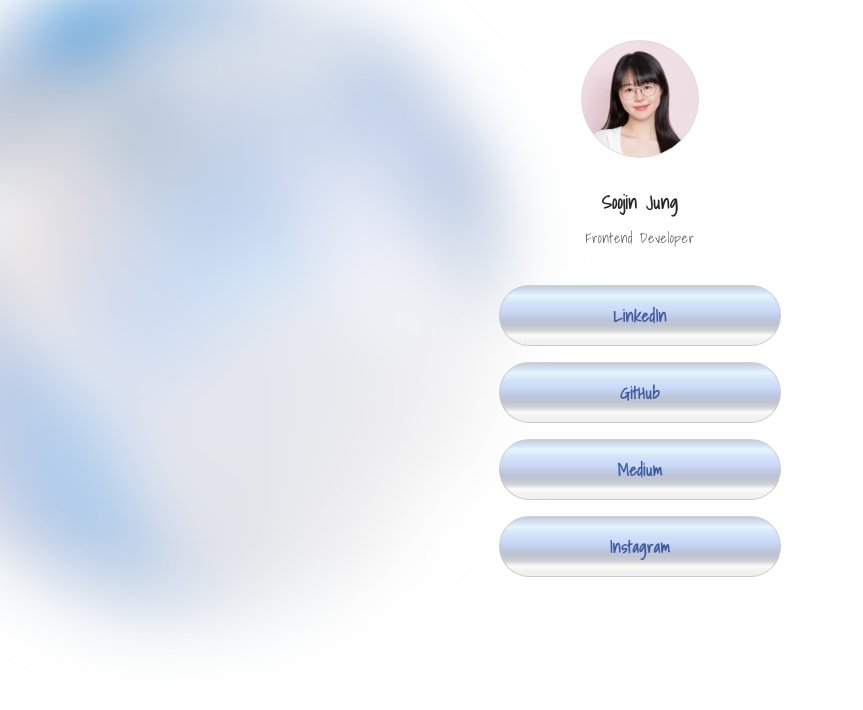
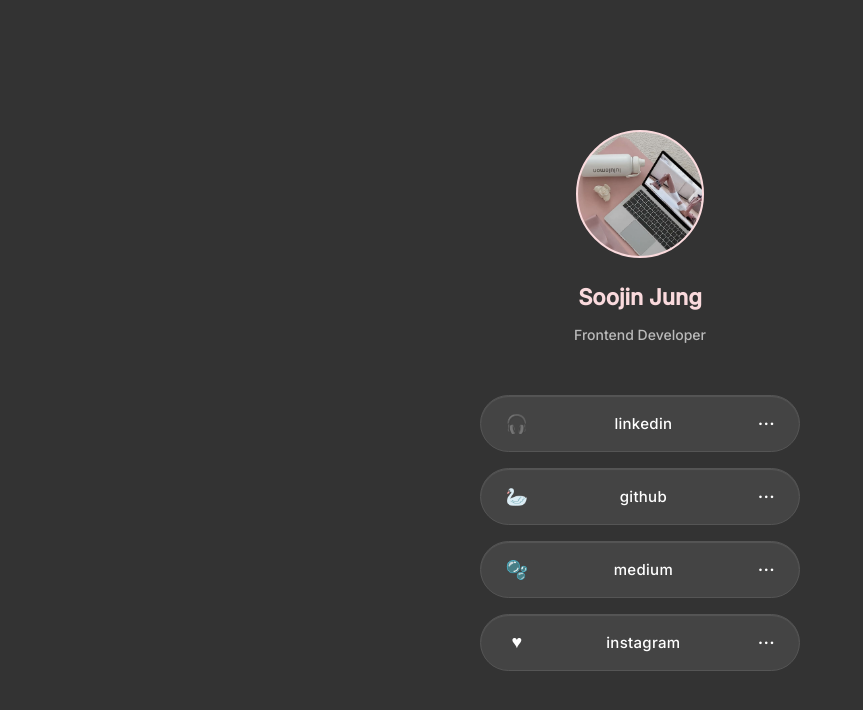
Before and after one commit to soojjung/mypage, a plain HTML site: page index.html in a window 1280 px wide. Shown: the whole page, without its empty margins (0-863 px from the left). Drawn offline with Linux system fonts and the light colour scheme; grey boxes are pictures that could not be loaded; a web font is replaced by a local one.

Commit message:
feat: pink pilatess princess

```diff
--- a/index.html
+++ b/index.html
@@ -1,129 +1,148 @@
 <!DOCTYPE html>
-<html>
+<html lang="ko">
   <head>
     <meta charset="UTF-8" />
     <meta http-equiv="X-UA-Compatible" content="IE=edge" />
     <meta name="viewport" content="width=device-width, initial-scale=1.0" />
     <meta property="og:title" content="정수진 프로필" />
     <meta property="og:description" content="Frontend Developer" />
-    <meta property="og:image" content="images/me.png" />
-    <title>정수진</title>
+    <meta property="og:image" content="images/pink_notebook.jpg" />
+    <title>정수진 프로필</title>
     <style>
-      @import url("https://fonts.googleapis.com/css2?family=Inter&family=Mukta:wght@400;500&family=Noto+Sans&family=Noto+Sans+KR&family=Oswald:wght@300;400&family=Playfair+Display:ital,wght@0,500;1,400;1,500&family=Roboto+Condensed&family=Shadows+Into+Light&family=Titillium+Web&family=Ubuntu&display=swap");
+      @import url("https://fonts.googleapis.com/css2?family=Inter:wght@500&display=swap");
+
+      :root {
+        --pink-main: #fadadd;
+        --pink-light: #ffe4e1;
+        --pink-accent: #f8c8dc;
+        --lavender: #e6e6fa;
+        --white: #ffffff;
+        --bg: #333333;
+        --btn-bg: #444;
+        --btn-border: #555;
+        --btn-text: #fff;
+        --font-sans: 'Inter', sans-serif;
+      }
+
       * {
-        font-family: "Shadows Into Light", cursive;
+        margin: 0;
+        padding: 0;
+        box-sizing: border-box;
+        font-family: var(--font-sans);
       }
+
       body {
-        max-height: 100vh;
+        background-color: var(--bg);
+        min-height: 100vh;
+        display: flex;
+        justify-content: center;
+        align-items: center;
+        padding: 2rem;
+      }
 
-        background-color: #d8e9f8;
-        background-color: #eff4f8;
-        background-color: #ffffff;
-
-        background: url("/images/bubbles.png") no-repeat center;
-        background-size: cover;
-      }
-      .profile {
-        margin-top: 10px;
-        width: 116px;
-        height: 116px;
-        border-radius: 100%;
-        border: 1px solid #dddddd;
-        background-image: url("/images/me.png");
-        background-position: center;
-        background-size: cover;
-      }
-      .main {
-        margin-top: 30px;
-        margin-bottom: 10px;
-
-        color: #282727;
-
-        font-size: 18px;
-        letter-spacing: 0.5px;
-      }
-      .sub {
-        margin-top: 0px;
-        margin-bottom: 36px;
-
-        color: #5e5e5f;
-
-        font-size: 14px;
-        font-weight: 400;
-        letter-spacing: 0.5px;
-      }
-      .bubble {
-        background-image: url(https://emojipedia-us.s3.dualstack.us-west-1.amazonaws.com/thumbs/320/apple/325/bubbles_1fae7.png);
-      }
       .wrap {
         display: flex;
         flex-direction: column;
-        justify-content: center;
+        gap: 16px;
+        width: 320px;
         align-items: center;
+      }
 
-        margin: 30px auto 0px auto;
+      .profile {
+        width: 128px;
+        height: 128px;
+        border-radius: 50%;
+        background-image: url("/images/pink_notebook.jpg");
+        background-position: center;
+        background-size: cover;
+        border: 2px solid var(--pink-main);
+        margin-bottom: 10px;
+      }
 
-        width: 300px;
+      .main {
+        font-size: 22px;
+        color: var(--pink-main);
+        font-weight: bold;
       }
-      .wrap > a {
+
+      .sub {
+        font-size: 14px;
+        color: #bbbbbb;
+        margin-bottom: 36px;
+      }
+
+      a.button-wrap {
+        background-color: var(--btn-bg);
+        border-radius: 32px;
+        padding: 12px 24px;
+        color: var(--btn-text);
+        font-weight: 500;
+        font-size: 15px;
         display: flex;
-        flex-direction: column;
-        justify-content: center;
         align-items: center;
-
-        margin-bottom: 16px;
-
-        width: 280px;
-        height: 59px;
-
-        border-radius: 50px;
-        background: linear-gradient(
-          #c9ccce,
-          #d1dff8,
-          #e6f5fc,
-          #d8e9f8,
-          #cfdffb,
-          #cbdaf7,
-          #c2ceea,
-          #bcc4d8,
-          #c0c5d1,
-          #cfd2d3,
-          #fbfbfa,
-          #f2f2f0,
-          #f0f0ee
-        );
-        border: 1px solid rgba(199, 202, 202, 0.8);
-
-        font-size: 16.5px;
-        font-weight: bold;
-        letter-spacing: 0.5px;
-
-        color: #282727;
-        color: #50608a;
-        color: #3d5aa1;
-
+        justify-content: space-between;
+        border: 1px solid var(--btn-border);
+        box-shadow: inset 0 1px 1px rgba(255,255,255,0.1);
+        letter-spacing: 0.3px;
+        transition: background 0.3s ease;
+        cursor: pointer;
+        width: 100%;
         text-decoration: none;
       }
-      .wrap > a:hover {
-        background: #c1cfeb;
-        background: #c2ceea;
-        background: #bacce7;
+
+      a.button-wrap:hover {
+        background-color: #555;
+      }
+
+      .icon {
+        font-size: 18px;
+        display: flex;
+        align-items: center;
+        justify-content: center;
+        width: 24px;
+      }
+
+      .button-wrap span:nth-child(2) {
+        flex: 1;
+        text-align: center;
+      }
+
+      .dots {
+        font-size: 18px;
+        margin-bottom: 10px;
+        display: flex;
+        align-items: center;
+        justify-content: center;
       }
     </style>
   </head>
+
   <body>
     <div class="wrap">
       <div class="profile"></div>
       <h1 class="main">Soojin Jung</h1>
-      <p class="sub">Frontend Developer <span class="bubble"></span></p>
-      <a
-        target="_blank"
-        href="https://www.linkedin.com/in/soojin-jung-313191284/"
-        >LinkedIn</a
-      >
-      <a target="_blank" href="https://github.com/soojjung">GitHub</a>
-      <a target="_blank" href="https://medium.com/@sojjung3">Medium</a>
-      <a target="_blank" href="https://www.instagram.com/soojjnng">Instagram</a>
+      <p class="sub">Frontend Developer</p>
+
+      <a class="button-wrap" href="https://www.linkedin.com/in/soojin-jung-313191284/" target="_blank">
+        <span class="icon">🎧</span>
+        <span>linkedin</span>
+        <span class="dots">...</span>
+      </a>
+      <a class="button-wrap" href="https://github.com/soojjung" target="_blank">
+        <span class="icon">🦢</span>
+        <span>github</span>
+        <span class="dots">...</span>
+      </a>
+      <a class="button-wrap" href="https://medium.com/@sojjung3" target="_blank">
+        <span class="icon">🫧</span>
+        <span>medium</span>
+        <span class="dots">...</span>
+      </a>
+      <a class="button-wrap" href="https://www.instagram.com/soojjnng" target="_blank">
+        <span class="icon">♥</span>
+        <span>instagram</span>
+        <span class="dots">...</span>
+      </a>
     </div>
   </body>
 </html>
```
Also changed, not shown: images/pink_notebook.jpg (added), images/thumbnail_v2.png (added), 1 other file.
